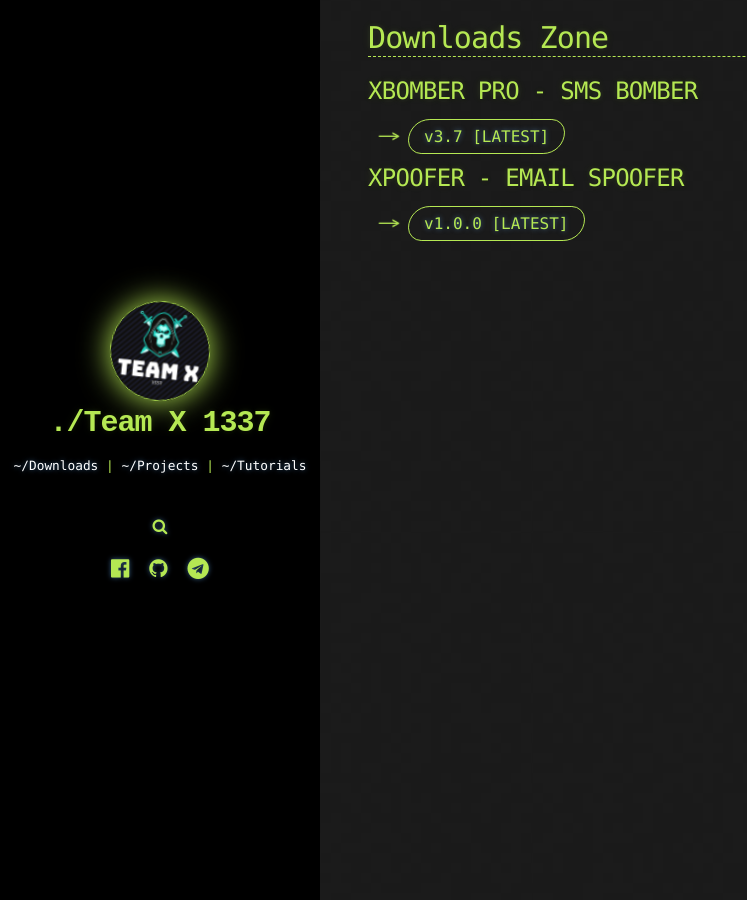
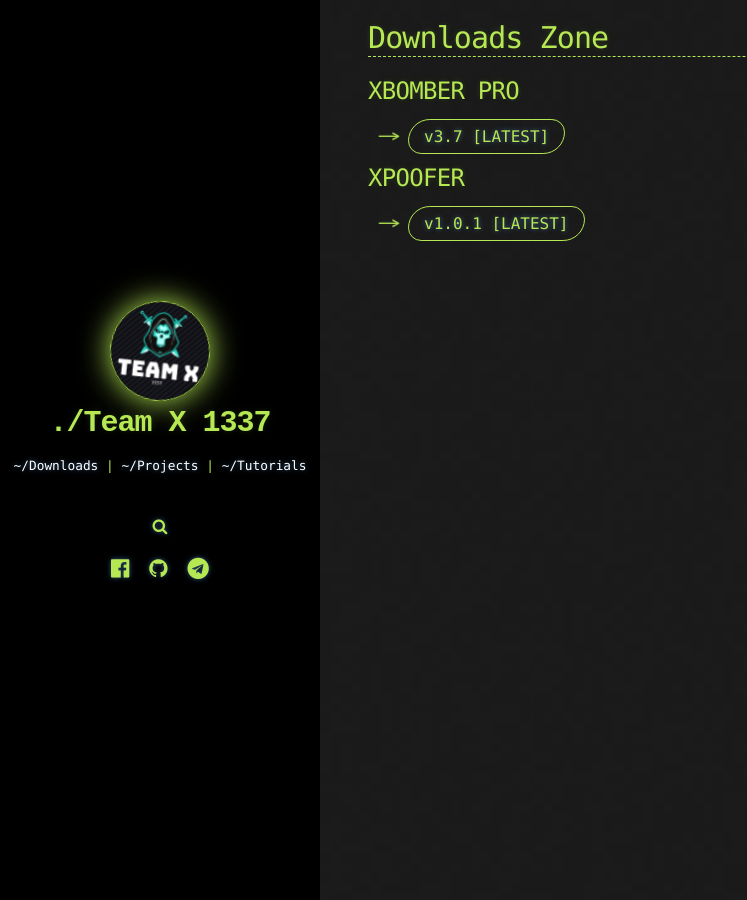
Before and after one commit to WeAreTeamX/weareteamx.github.io, a Jekyll site: the page built from _pages/downloads.md, in a window 1280 px wide. Shown: the whole page, without its empty margins (0-747 px from the left). Built offline with Jekyll 4.4.1, drawn with Linux system fonts in a browser that asks for light colours; nearby versions of some CDN libraries; library files that are not in the unit come from our copies.

Commit message:
Update downloads.md

```diff
--- a/_pages/downloads.md
+++ b/_pages/downloads.md
@@ -5,8 +5,8 @@ layout: default
 
 # Downloads Zone
 
-## XBOMBER PRO - SMS BOMBER
+## XBOMBER PRO
 - <a class="button no-decoration" href="https://yip.su/2YGV27.apk">v3.7 [LATEST]</a>
 
-## XPOOFER - EMAIL SPOOFER
-- <a class="button no-decoration" href="https://iplis.ru/2YTN27.apk">v1.0.0 [LATEST]</a>
+## XPOOFER
+- <a class="button no-decoration" href="https://iplis.ru/2YTN27.apk">v1.0.1 [LATEST]</a>
```
